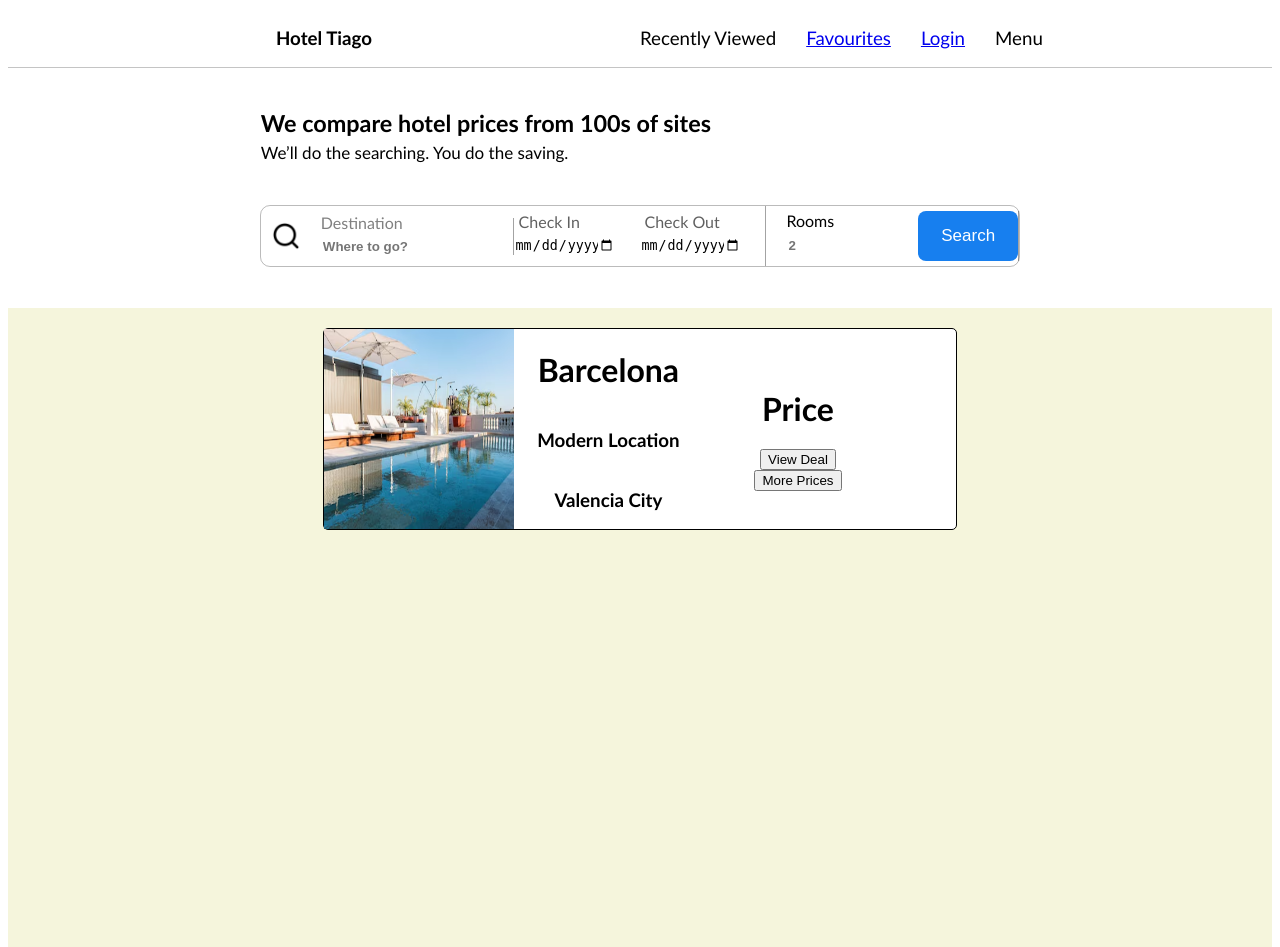
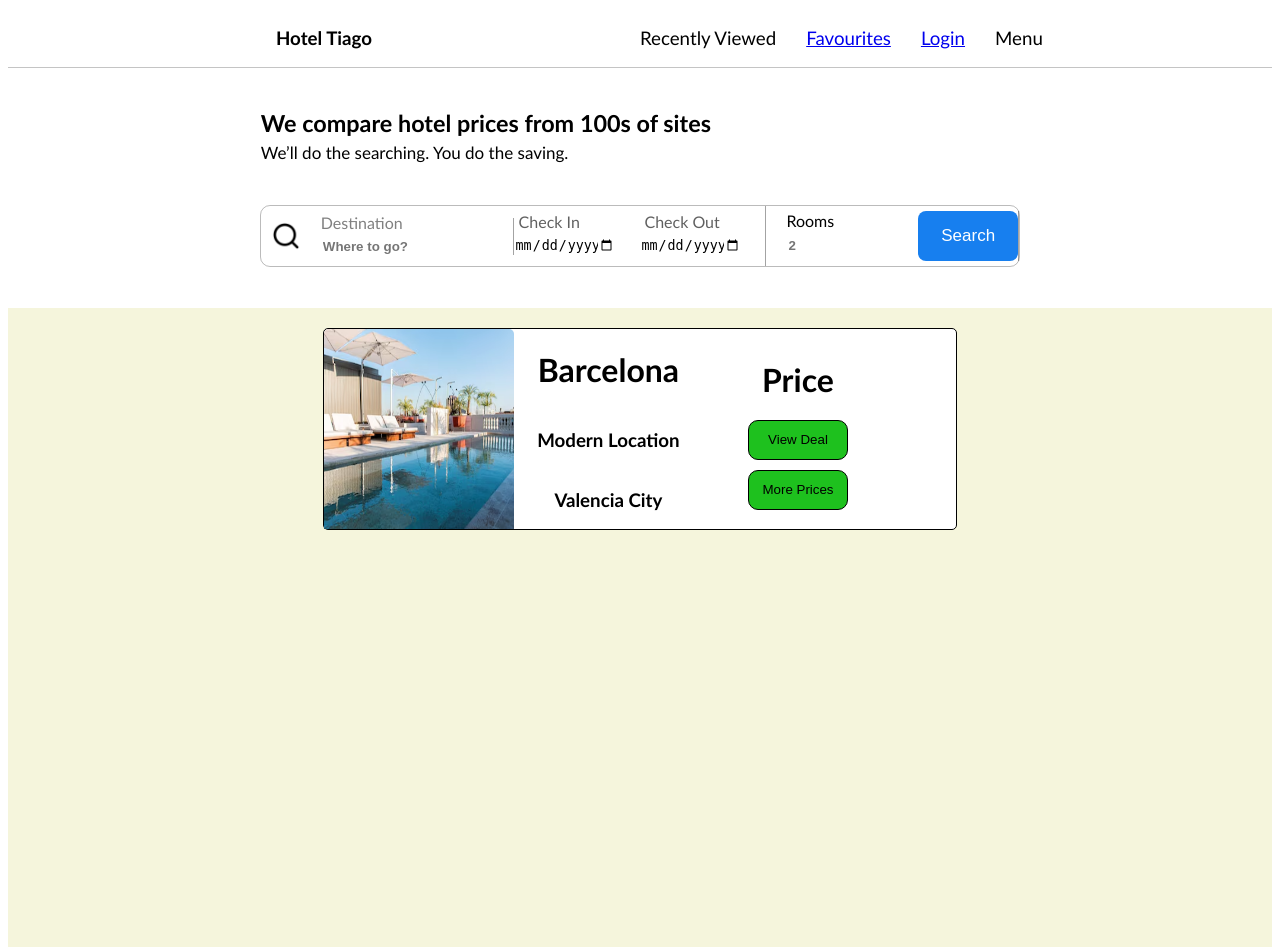
Before and after one commit to KURRI173/Information-Systems, a Flask app: page /destination in a window 1280 px wide. Shown: the top 947 px of the page. Run offline with Flask 3, Linux system fonts and the light colour scheme.

Commit message:
destinationrotutestylingbutton

```diff
--- a/templates/destinationpage.html
+++ b/templates/destinationpage.html
@@ -25,6 +25,8 @@
 {
     width: 30%;
     height: 100%;
+    border-top-left-radius: 5px;
+    border-top-right-radius: 5px;
 }
 main
 {
@@ -55,6 +57,17 @@ main
     width: 30%;
     height: 100%;
 }
+.textsection2 button
+{
+    width: 100px;
+    height: 40px;
+    background-color: rgb(30, 193, 30);
+    border: none;
+    border: 1px solid black;
+    border-radius: 10px;
+    margin-bottom: 10px;
+
+}
 </style>
 <body>
     {% include 'Components/header.html' %}
```
